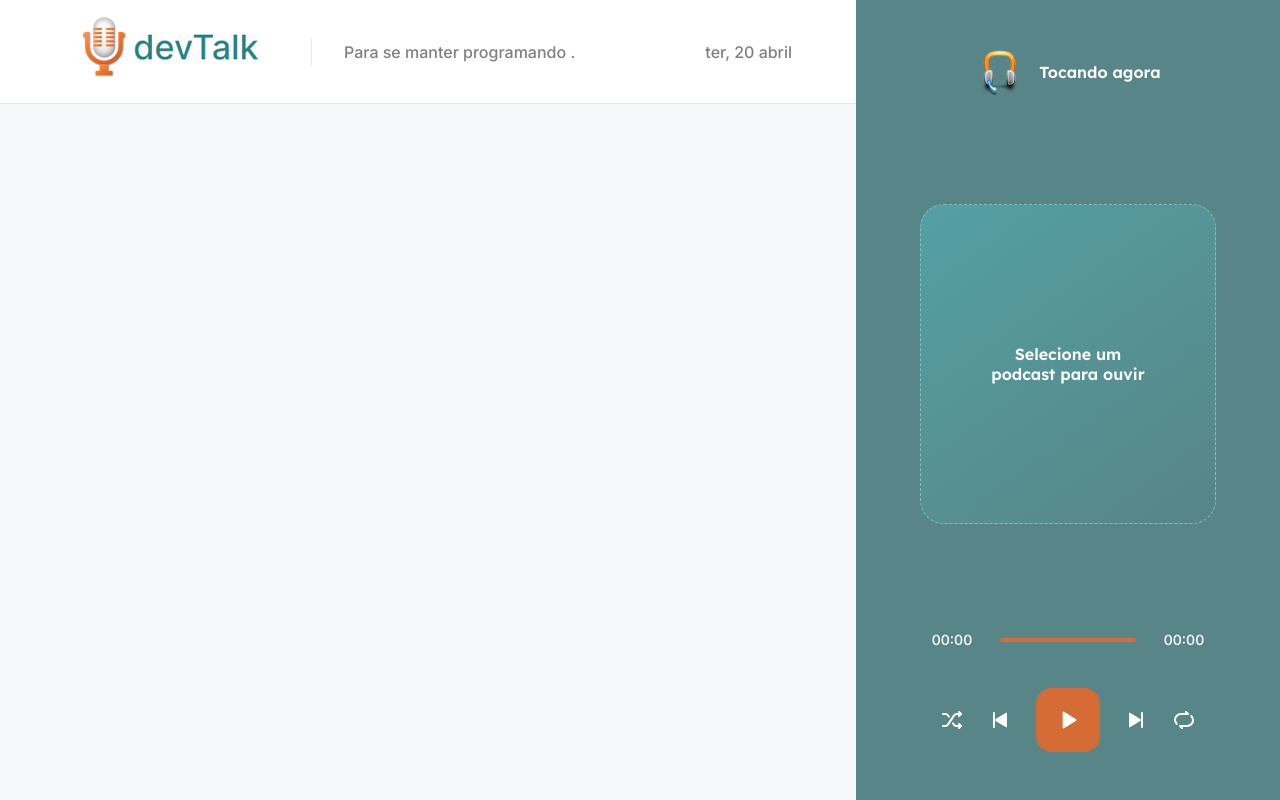
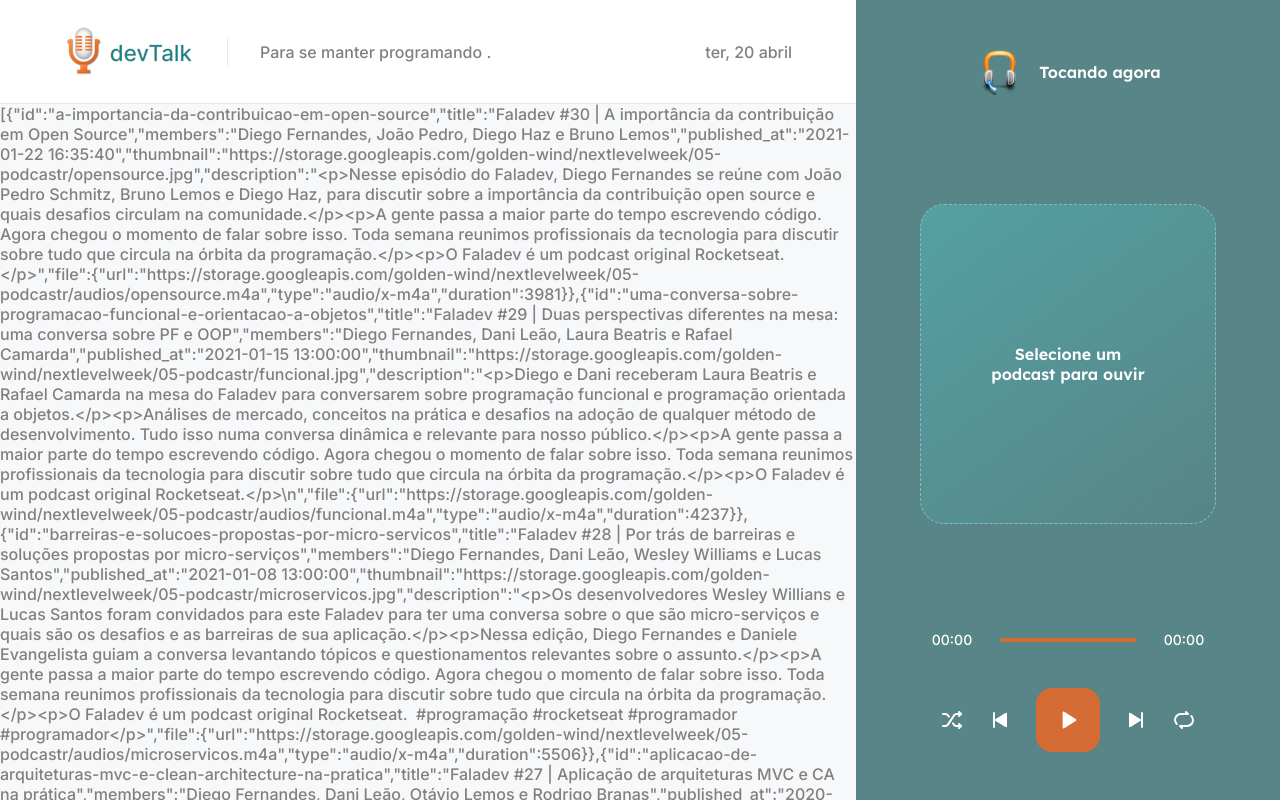
Before and after one commit to felipeblobo/devtalk, a Next.js app: page / in a window 1280 px wide. Shown: the top 800 px of the page. Built offline with nearby package versions, Linux system fonts and the light colour scheme; data requests are answered from the project's data file.

Commit message:
mudanças nos icones

```diff
--- a/src/components/Header/index.tsx
+++ b/src/components/Header/index.tsx
@@ -11,7 +11,7 @@
   return (
     <header className={styles.headerContainer}>
 
-      <img src="/podcast.png" alt="logo" />
+      <img src="/podcast2.png" alt="logo" />
 
       <p>Para se manter programando .</p>
 
--- a/src/pages/index.tsx
+++ b/src/pages/index.tsx
@@ -3,7 +3,7 @@
 export default function Home(props) {
   return (
   <>
-   {/* <p>{JSON.stringify(props.episodes)}</p> */}
+   <p>{JSON.stringify(props.episodes)}</p>
   </>
   )
 }
--- a/src/styles/global.scss
+++ b/src/styles/global.scss
@@ -20,6 +20,7 @@
   --purple-400: #9164fa;
   --purple-500: #8257e5;
   --purple-800: #6f48c9;
+  --purple: #514064;
 
   --orange-400: #D56C35;
   --orange-300: #f29263;
```
Also changed, not shown: public/podcast2.png (added), src/components/Header/styles.module.scss (line endings or trailing spaces).
